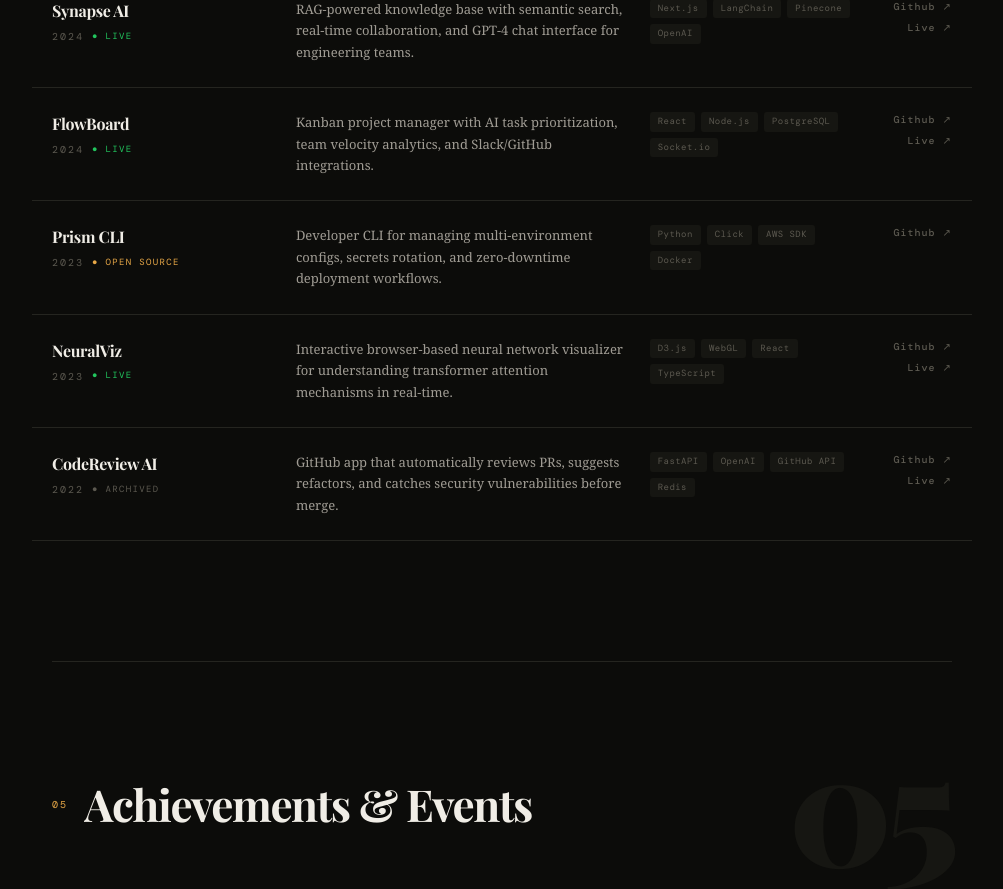
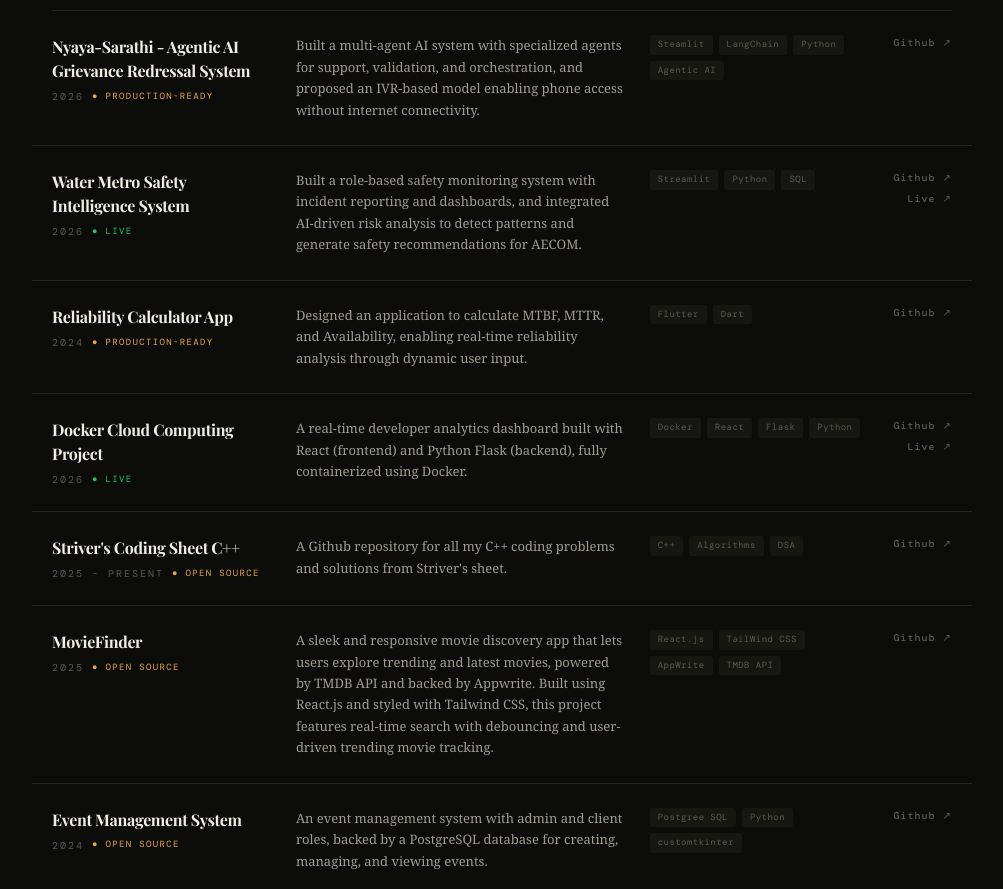
Before and after one commit to EvanBinu/Porfolio-Website-Modern, a React (Vite) app: page / in a window 1280 px wide. Shown: the part 3509-4398 px from the top of the page, without its empty margins (248-1251 px from the left). Built offline with nearby package versions, Linux system fonts and the light colour scheme; a web font is replaced by a local one.

Commit message:
Final modifications

```diff
--- a/src/components/sections/Contact.jsx
+++ b/src/components/sections/Contact.jsx
@@ -14,8 +14,7 @@ export function Contact() {
               </h2>
             </div>
             <p style={{ fontSize: 15, color: "var(--fg-secondary)", lineHeight: 1.7, marginBottom: 32 }}>
-              I'm currently open to senior engineering roles and selective consulting. If you have an interesting problem, let's talk.
-            </p>
+Actively seeking Software Engineering roles focused on building scalable, impactful systems. Open to meaningful challenges and collaborations.            </p>
             <a href={`mailto:${ME.email}`}
               style={{ display: "inline-flex", alignItems: "center", gap: 12, padding: "14px 32px", background: "var(--fg)", color: "var(--bg)", fontFamily: "var(--font-mono)", fontSize: 11, letterSpacing: "0.15em", textTransform: "uppercase", textDecoration: "none", borderRadius: 4, transition: "all 0.2s" }}
               onMouseEnter={e => { e.currentTarget.style.background = "var(--accent)"; }}
--- a/src/components/sections/Education.jsx
+++ b/src/components/sections/Education.jsx
@@ -26,17 +26,32 @@ export function Education() {
               <Label>Thesis</Label>
               <p style={{ fontSize: 14, color: "var(--fg-secondary)", marginTop: 8, lineHeight: 1.65 }}>{edu.thesis}</p>
             </div>
+            {edu.honors &&
+                edu.honors.some(h => h && h.toLowerCase() !== "nill") && (
                     <div>
                     <Label>Honors</Label>
                     <div style={{ marginTop: 12, display: "flex", flexDirection: "column", gap: 8 }}>
-                {edu.honors.map((h, i) => (
+                        {edu.honors
+                        .filter(h => h && h.toLowerCase() !== "nill")
+                        .map((h, i) => (
                             <div key={i} style={{ display: "flex", gap: 12, alignItems: "center" }}>
-                    <span style={{ color: "var(--accent)", fontFamily: "var(--font-mono)", fontSize: 10 }}>—</span>
-                    <span style={{ fontSize: 13, color: "var(--fg-secondary)" }}>{h}</span>
+                            <span
+                                style={{
+                                color: "var(--accent)",
+                                fontFamily: "var(--font-mono)",
+                                fontSize: 10
+                                }}
+                            >
+                                —
+                            </span>
+                            <span style={{ fontSize: 13, color: "var(--fg-secondary)" }}>
+                                {h}
+                            </span>
                             </div>
                         ))}
                     </div>
                     </div>
+                )}
           </div>
         </div>
       </FadeIn>
--- a/src/components/sections/Projects.jsx
+++ b/src/components/sections/Projects.jsx
@@ -24,7 +24,13 @@ export function Projects() {
               </div>
               <div style={{ display: "flex", gap: 8, alignItems: "center" }}>
                 <Label>{p.year}</Label>
-                <span style={{ fontFamily: "var(--font-mono)", fontSize: 9, color: p.status === "Live" ? "#22c55e" : p.status === "Open Source" ? "var(--accent)" : "var(--fg-muted)", letterSpacing: "0.15em", textTransform: "uppercase" }}>● {p.status}</span>
+                <span style={{
+                    fontFamily: "var(--font-mono)",
+                    fontSize: 9,
+                    color: p.status === "Live" ? "#22c55e" : "var(--accent)",
+                    letterSpacing: "0.15em",
+                    textTransform: "uppercase"
+                    }}>● {p.status}</span>
               </div>
             </div>
             {/* Desc */}
@@ -42,13 +48,23 @@ export function Projects() {
                 onMouseLeave={e => e.currentTarget.style.color = "var(--fg-muted)"}>
                 Github ↗
               </a>
-              {p.live && (
-                <a href={p.live} style={{ fontFamily: "var(--font-mono)", fontSize: 10, color: "var(--fg-muted)", textDecoration: "none", letterSpacing: "0.1em", transition: "color 0.2s" }}
-                  onMouseEnter={e => e.currentTarget.style.color = "var(--accent)"}
-                  onMouseLeave={e => e.currentTarget.style.color = "var(--fg-muted)"}>
-                  Live ↗
+              {p.live && p.live !== "Nill" && (
+                <a
+                    href={p.live}
+                    style={{
+                    fontFamily: "var(--font-mono)",
+                    fontSize: 10,
+                    color: "var(--fg-muted)",
+                    textDecoration: "none",
+                    letterSpacing: "0.1em",
+                    transition: "color 0.2s"
+                    }}
+                    onMouseEnter={e => e.currentTarget.style.color = "var(--accent)"}
+                    onMouseLeave={e => e.currentTarget.style.color = "var(--fg-muted)"}
+                >
+                    Live ↗
                 </a>
-              )}
+                )}
             </div>
           </div>
         </FadeIn>
--- a/src/data/portfolio.js
+++ b/src/data/portfolio.js
@@ -17,10 +17,10 @@ export const ME = {
     ]
 ,
   skills: [
-    { cat: "Frontend", list: ["React", "Next.js", "Tailwind"] },
+    { cat: "Frontend", list: ["React", "Next.js", "Tailwind","Flutter"] },
     { cat: "Backend", list: ["Node.js", "Python", "FastAPI", "PostgreSQL"] },
     { cat: "AI / ML", list: ["LangChain", "OpenAI API", "PyTorch"] },
-    { cat: "Infra", list: ["Docker", "GitHub Actions", "Vercel","Streamlit"] },
+    { cat: "Infra", list: ["Docker", "GitHub Actions", "Vercel","Streamlit","Firbase","Supabase"] },
   ],
   experience: [
     {
@@ -49,49 +49,85 @@ export const ME = {
   ],
   projects: [
     {
-      name: "Synapse AI",
-      year: "2024",
-      desc: "RAG-powered knowledge base with semantic search, real-time collaboration, and GPT-4 chat interface for engineering teams.",
-      stack: ["Next.js", "LangChain", "Pinecone", "OpenAI"],
-      github: "#",
-      live: "#",
+      name: "Nyaya-Sarathi - Agentic AI Grievance Redressal System",
+      year: "2026",
+      desc: "Built a multi-agent AI system with specialized agents for support, validation, and orchestration, and proposed an IVR-based model enabling phone access without internet connectivity.",
+      stack: ["Steamlit", "LangChain", "Python", "Agentic AI"],
+      github: "https://github.com/epochon/Saraswati",
+      live: "Nill",
+      status: "Production-ready",
+    },
+    {
+      name: "Water Metro Safety Intelligence System",
+      year: "2026",
+      desc: "Built a role-based safety monitoring system with incident reporting and dashboards, and integrated AI-driven risk analysis to detect patterns and generate safety recommendations for AECOM.",
+      stack: ["Streamlit", "Python", "SQL"],
+      github: "https://github.com/EvanBinu/Water-Metro-Safety-System",
+      live: "https://water-metro-safety-system-stats.streamlit.app/",
       status: "Live",
     },
     {
-      name: "FlowBoard",
+      name: "Reliability Calculator App ",
       year: "2024",
-      desc: "Kanban project manager with AI task prioritization, team velocity analytics, and Slack/GitHub integrations.",
-      stack: ["React", "Node.js", "PostgreSQL", "Socket.io"],
-      github: "#",
-      live: "#",
+      desc: "Designed an application to calculate MTBF, MTTR, and Availability, enabling real-time reliability analysis through dynamic user input.",
+      stack: ["Flutter", "Dart"],
+      github: "https://github.com/EvanBinu/Reliability-hub",
+      live: null,
+      status: "Production-ready",
+    },
+    {
+      name: "Docker Cloud Computing Project",
+      year: "2026",
+      desc: "A real-time developer analytics dashboard built with React (frontend) and Python Flask (backend), fully containerized using Docker.",
+      stack: ["Docker", "React", "Flask", "Python"],
+      github: "https://github.com/EvanBinu/Docker-Cloud-Computing-Project",
+      live: "https://hub.docker.com/u/evan05",
       status: "Live",
     },
     {
-      name: "Prism CLI",
-      year: "2023",
-      desc: "Developer CLI for managing multi-environment configs, secrets rotation, and zero-downtime deployment workflows.",
-      stack: ["Python", "Click", "AWS SDK", "Docker"],
-      github: "#",
+      name: "Striver's Coding Sheet C++",
+      year: "2025 - Present",
+      desc: "A Github repository for all my C++ coding problems and solutions from Striver's sheet.",
+      stack: ["C++", "Algorithms", "DSA"],
+      github: "https://github.com/EvanBinu/Strivers-Coding",
+      live:null,
+      status: "Open Source",
+    },
+    {
+      name: "MovieFinder",
+      year: "2025",
+      desc: "A sleek and responsive movie discovery app that lets users explore trending and latest movies, powered by TMDB API and backed by Appwrite. Built using React.js and styled with Tailwind CSS, this project features real-time search with debouncing and user-driven trending movie tracking.",
+      stack: ["React.js", "TailWind CSS", "AppWrite", "TMDB API"],
+      github: "https://github.com/EvanBinu/Movie-Website",
       live: null,
       status: "Open Source",
     },
     {
-      name: "NeuralViz",
-      year: "2023",
-      desc: "Interactive browser-based neural network visualizer for understanding transformer attention mechanisms in real-time.",
-      stack: ["D3.js", "WebGL", "React", "TypeScript"],
-      github: "#",
-      live: "#",
-      status: "Live",
+      name: "Event Management System",
+      year: "2024",
+      desc: "An event management system with admin and client roles, backed by a PostgreSQL database for creating, managing, and viewing events.",
+      stack: ["Postgree SQL", "Python", "customtkinter"],
+      github: "https://github.com/EvanBinu/Event-Management-System",
+      live:null,
+      status: "Open Source",
     },
     {
-      name: "CodeReview AI",
-      year: "2022",
-      desc: "GitHub app that automatically reviews PRs, suggests refactors, and catches security vulnerabilities before merge.",
-      stack: ["FastAPI", "OpenAI", "GitHub API", "Redis"],
-      github: "#",
-      live: "#",
-      status: "Archived",
+      name: "UI-UXTeamProject",
+      year: "2024",
+      desc: "A UI/UX team project for a college event management system, focusing on user experience and interface design.",
+      stack: ["HTML", "JavaScript", "CSS","React"],
+      github: "https://github.com/EvanBinu/UI-UXTeamProject",
+      live:null,
+      status: "Open Source",
+    },
+    {
+      name: "Flutter Projects",
+      year: "2025",
+      desc: "A collection of Flutter projects showcasing various applications, including a weather app, a to-do list, and a chat application, demonstrating proficiency in Flutter development and UI design.",
+      stack: ["Flutter", "Dart", "Firebase"],
+      github: "https://github.com/EvanBinu/Flutter-Projects",
+      live:null,
+      status: "Open Source",
     },
   ],
   achievements: [
@@ -106,7 +142,7 @@ export const ME = {
     degree: "B.Tech. Computer Science and Engineering",
     period: "2023 — 2027",
     cgpa: "9.48 / 10.0",
-    thesis: "",
+    thesis: "Working on a thesis exploring the design and implementation of a scalable, agentic AI systems.",
     honors: [""],
   },
 };
```
Lines whose indentation alone changed are shown as unchanged.
